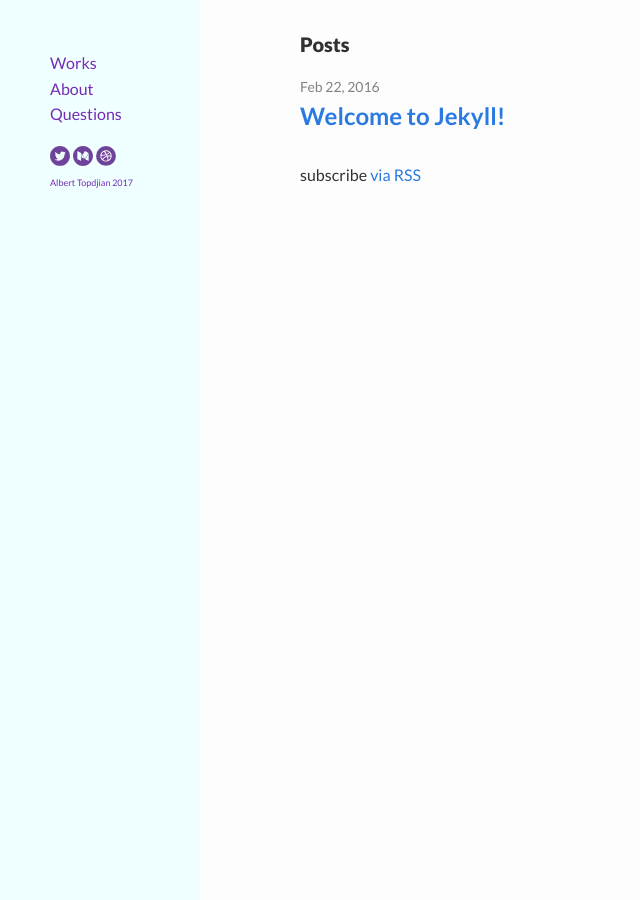
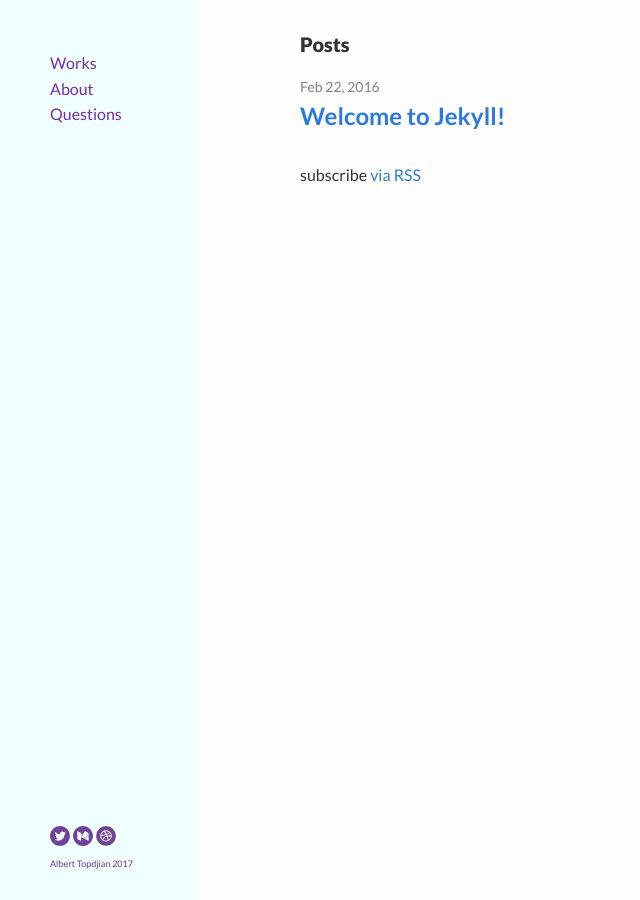
Before and after one commit to naher94/ATsite, a Jekyll site: the page built from index.html, in a window 1280 px wide. Shown: the whole page, without its empty margins (0-640 px from the left). Built offline with Jekyll 4.4.1, drawn with Linux system fonts in a browser that asks for light colours.

Commit message:
nav footer located

```diff
--- a/_includes/header.html
+++ b/_includes/header.html
@@ -10,7 +10,7 @@
             <li><a href="../questions">Questions</a></li>
         </ul>
 
-        <div clas="nav-footer">
+        <div class="nav-footer">
             <div class="social">
                 <a target="_blank" href="https://twitter.com/alberttopdjian"><img class="social-icon" src="../img/social/twitter.svg"></a>
                 <a target="_blank" href="https://medium.com/@atopdjia"><img class="social-icon" src="../img/social/medium.svg"></a>
--- a/css/albert.scss
+++ b/css/albert.scss
@@ -66,10 +66,8 @@ h2 {
 }
 
 .nav-footer {
-    padding: 20px;
+    bottom: 30px;
     position: absolute;
-    bottom: 30px;
-
 }
 
 .social-icon {
```
Also changed, not shown: 6 other files.
